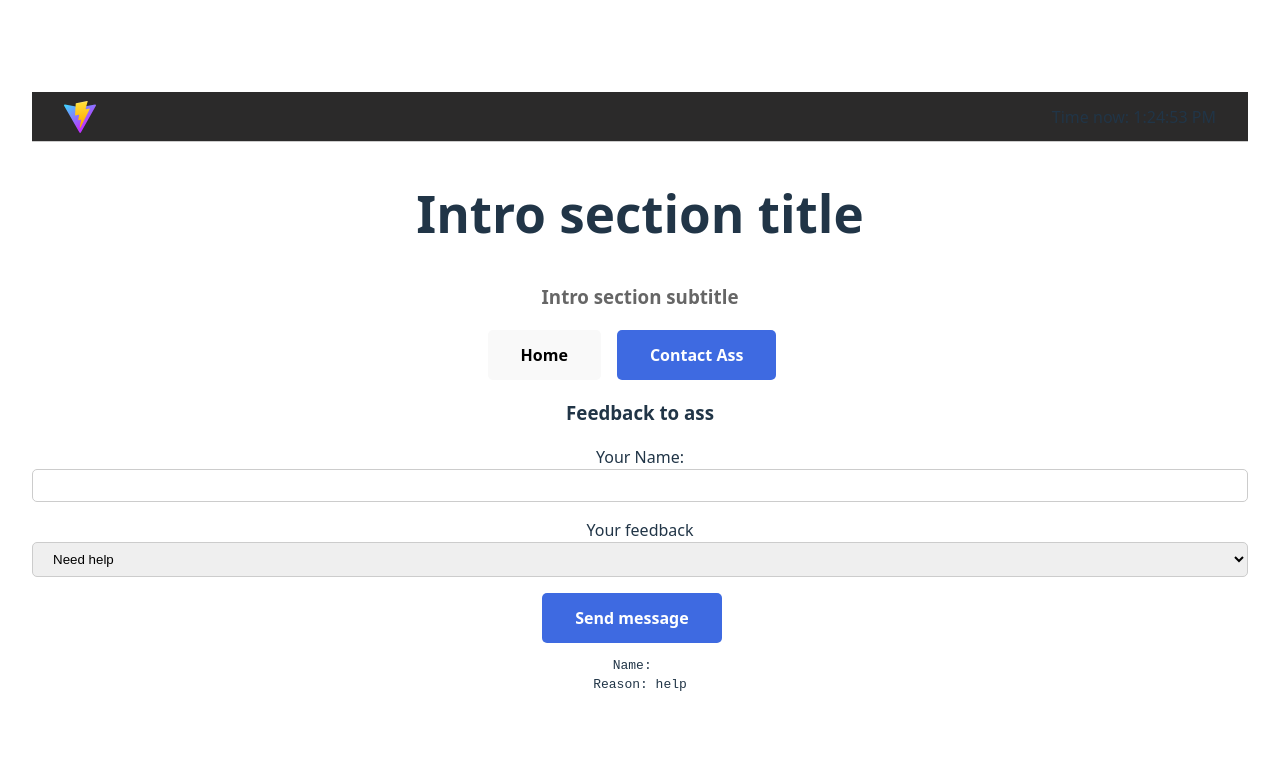
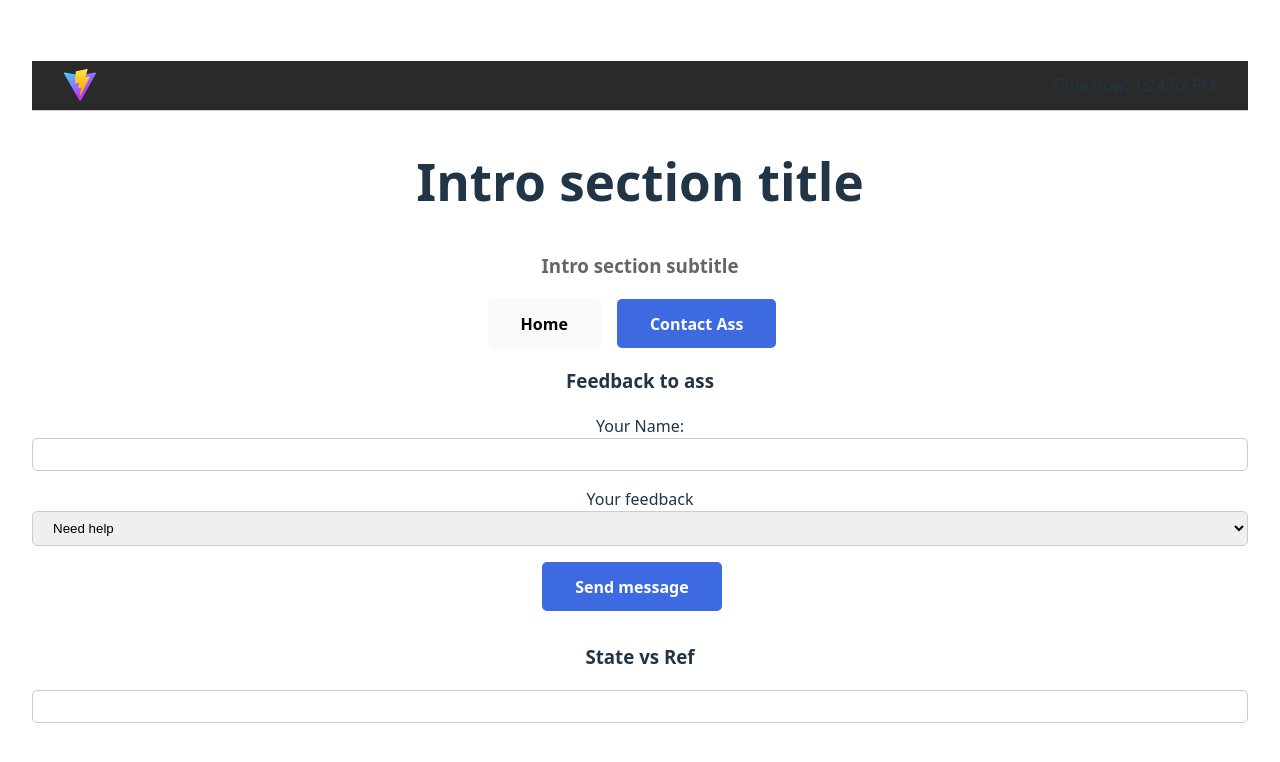
Before and after one commit to LorensKc/React-Vite, a React (Vite) app: page / in a window 1280 px wide. Shown: the top 762 px of the page. Built offline with nearby package versions, Linux system fonts and the light colour scheme.

Commit message:
add useReft

```diff
--- a/src/components/FeedbackSection.jsx
+++ b/src/components/FeedbackSection.jsx
@@ -1,5 +1,5 @@
 import Button from "./Button/Button"
-import { useState } from "react"
+import { useState, useRef } from "react"
 
 function FeedbackSection() {
     const [form, setForm] = useState({
@@ -16,17 +16,44 @@ function FeedbackSection() {
         }))
     }
 
+    function StateVsRef() {
+        const input = useRef()
+        const [show, setShow] = useState(false)
+
+        function handleKeyDown(event) {
+            if (event.key === 'Enter') {
+                setShow(true)
+            }
+        }
+
+        return (
+            <div>
+                <h3>State vs Ref {show && input.current.value}</h3>
+                <input
+                    type="text"
+                    ref={input}
+                    className="control"
+                    onKeyDown={handleKeyDown}
+                />
+            </div>
+        )
+    }
+
     return (
         <section>
             <h3>Feedback to ass</h3>
 
-            <form action="">
+            <form action="" style={{marginBottom: '2rem'}}>
                 <label htmlFor="name">Your Name:</label>
-                <input type="text" id="name" className="control" value={form.name} onChange={handleNameChange}
-                style={{
-                    border: form.hasError ? '1px solid red' : null,
-                }}/>
-
+                <input
+                    type="text" id="name"
+                    className="control"
+                    value={form.name}
+                    onChange={handleNameChange}
+                    style={{
+                        border: form.hasError ? '1px solid red' : null,
+                    }}
+                />
                 <label htmlFor="reason:">Your feedback</label>
                 <select
                     id="reason"
@@ -42,10 +69,7 @@ function FeedbackSection() {
                 <Button disabled={form.hasError} isActive={!form.hasError}>Send message</Button>
             </form>
 
-            <pre>
-                Name: {form.name} <br />
-                Reason: {form.reason}
-            </pre>
+            <StateVsRef />
         </section>
     )
 }
```
